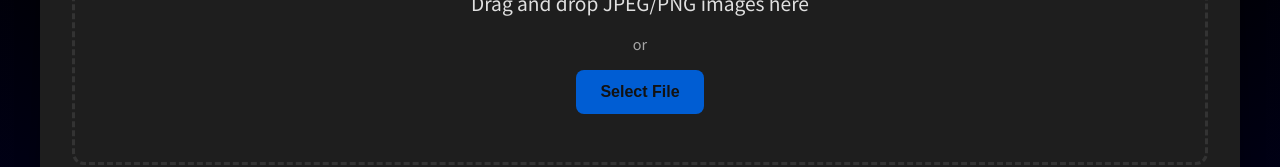
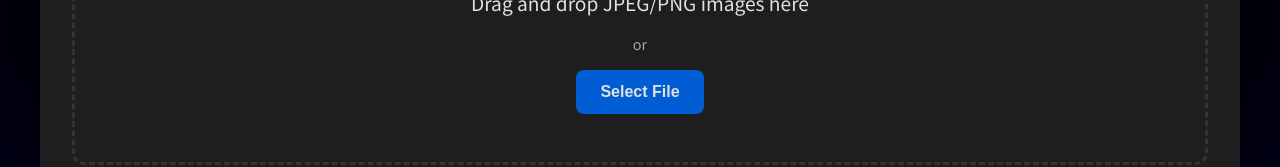
Before and after one commit to hato1198/prompt-checker, a website built with Vite: page src/index.html in a window 1280 px wide. Shown: the part 334-501 px from the top of the page. Built offline with nearby package versions, Linux system fonts and the light colour scheme; files whose address does not match are found by name.

Commit message:
Update UI

```diff
--- a/src/style.css
+++ b/src/style.css
@@ -98,7 +98,7 @@ main {
 
 #file-select-btn, #reset-btn {
     background-color: var(--primary-color);
-    color: var(--bg-color);
+    color: var(--text-color);
     border: none;
     border-radius: 8px;
     padding: 0.8rem 1.5rem;
```
